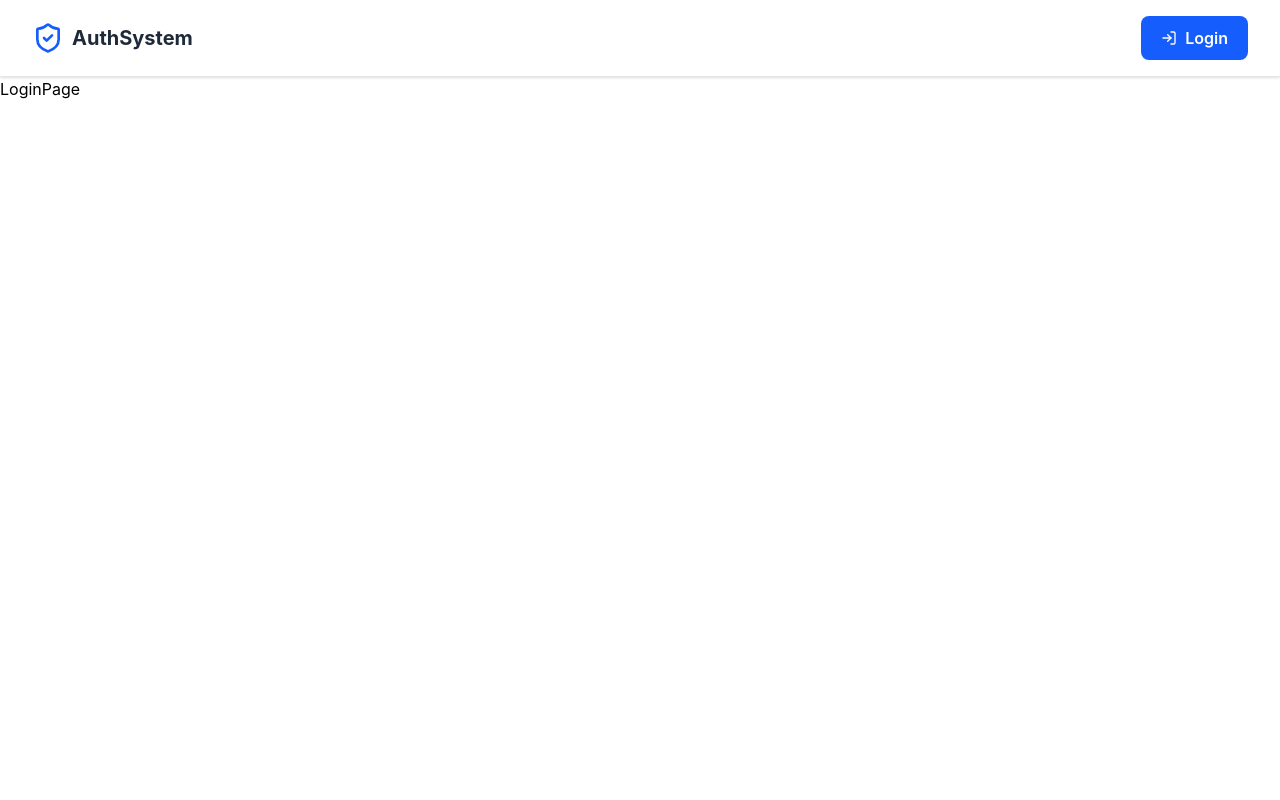
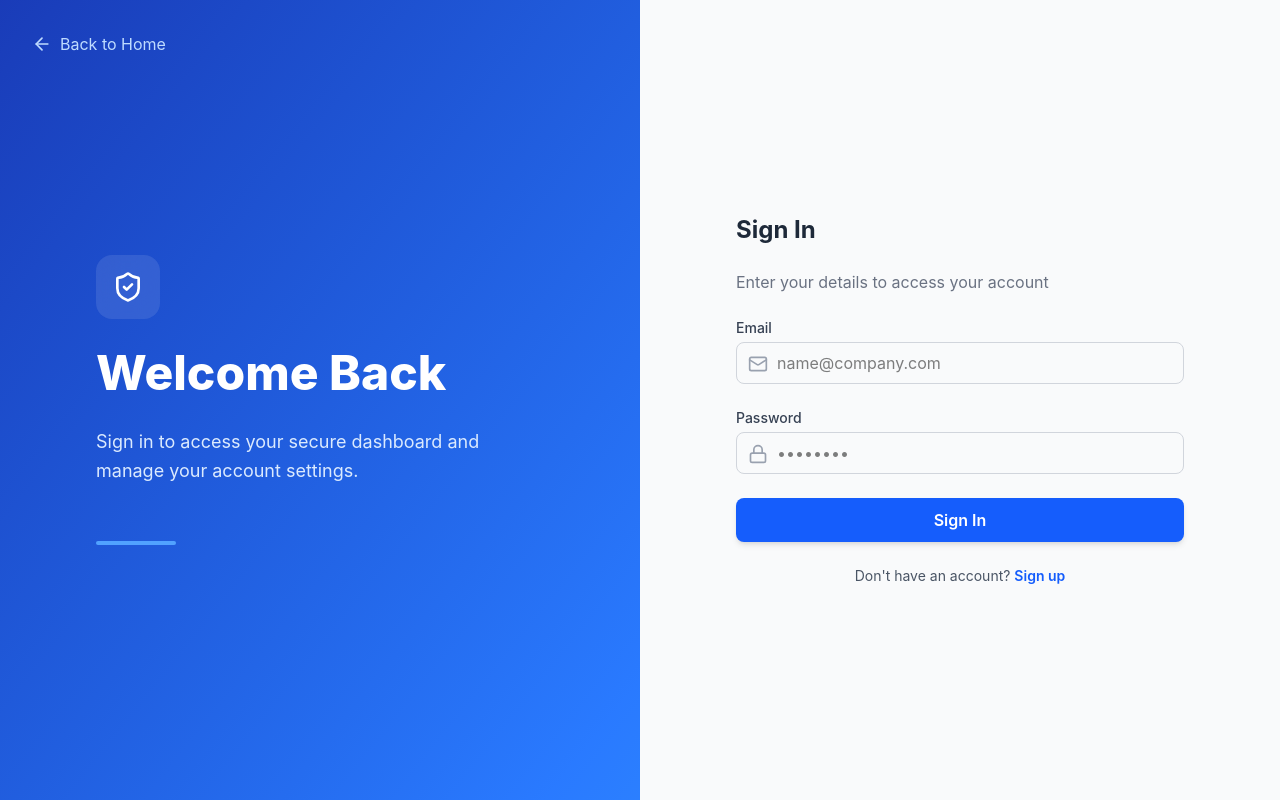
Before and after one commit to rani-rangari/authentication-system, a React (Vite) app in the folder frontend/: page /login in a window 1280 px wide. Built offline with nearby package versions, Linux system fonts and the light colour scheme.

Commit message:
feat: add login and signup forms

```diff
--- a/frontend/src/App.tsx
+++ b/frontend/src/App.tsx
@@ -1,18 +1,22 @@
-import { BrowserRouter, Routes, Route } from 'react-router-dom';
-import MainLayout from './components/layout/MainLayout';
-import LoginPage from './pages/LoginPage';
-import HomePage from './pages/HomePage';
-import SignupPage from './pages/SignupPage';
+import { BrowserRouter, Routes, Route } from "react-router-dom";
+import MainLayout from "./components/layout/MainLayout";
+import LoginPage from "./pages/LoginPage";
+import HomePage from "./pages/HomePage";
+import SignupPage from "./pages/SignupPage";
 
 function App() {
   return (
     <BrowserRouter>
       <Routes>
-        <Route path="/" element={<MainLayout />}>
-          <Route index element={<HomePage />} />
-          <Route path="login" element={<LoginPage />} />
-          <Route path="signup" element={<SignupPage />} />
+        {/* Public Pages WITH Navbar */}
+        <Route element={<MainLayout />}>
+          <Route path="/" element={<HomePage />} />
+          {/* Other pages like About, Contact, etc */}
         </Route>
+
+        {/* Auth Pages WITHOUT Navbar */}
+        <Route path="/login" element={<LoginPage />} />
+        <Route path="/signup" element={<SignupPage />} />
       </Routes>
     </BrowserRouter>
   );
--- a/frontend/src/components/auth/LoginForm.tsx
+++ b/frontend/src/components/auth/LoginForm.tsx
@@ -1,9 +1,77 @@
-import React from 'react'
+import { useState } from 'react';
+import { Loader2, Mail, Lock } from 'lucide-react';
+import { Link } from 'react-router-dom';
 
 const LoginForm = () => {
+  const [isLoading, setIsLoading] = useState(false);
+  const [formData, setFormData] = useState({ email: '', password: '' });
+
+  const handleSubmit = async (e: React.FormEvent) => {
+    e.preventDefault();
+    setIsLoading(true);
+
+    // Simulate Spring Boot API call delay
+    console.log('Sending to Spring Boot:', formData);
+    await new Promise((resolve) => setTimeout(resolve, 2000));
+
+    setIsLoading(false);
+  };
+
   return (
-    <div>LoginForm</div>
-  )
-}
+    <form onSubmit={handleSubmit} className="space-y-6">
+      <h2 className="text-2xl font-bold text-gray-800">Sign In</h2>
+      <p className="text-gray-500">Enter your details to access your account</p>
 
-export default LoginForm
+      {/* Email Input */}
+      <div>
+        <label className="block text-sm font-medium text-gray-700 mb-1">Email</label>
+        <div className="relative">
+          <Mail className="absolute left-3 top-3 w-5 h-5 text-gray-400" />
+          <input
+            type="email"
+            required
+            className="w-full pl-10 pr-4 py-2 border border-gray-300 rounded-lg focus:ring-2 focus:ring-blue-500 outline-none transition"
+            placeholder="name@company.com"
+            onChange={(e) => setFormData({ ...formData, email: e.target.value })}
+          />
+        </div>
+      </div>
+
+      {/* Password Input */}
+      <div>
+        <label className="block text-sm font-medium text-gray-700 mb-1">Password</label>
+        <div className="relative">
+          <Lock className="absolute left-3 top-3 w-5 h-5 text-gray-400" />
+          <input
+            type="password"
+            required
+            className="w-full pl-10 pr-4 py-2 border border-gray-300 rounded-lg focus:ring-2 focus:ring-blue-500 outline-none transition"
+            placeholder="••••••••"
+            onChange={(e) => setFormData({ ...formData, password: e.target.value })}
+          />
+        </div>
+      </div>
+
+      {/* Submit Button */}
+      <button
+        type="submit"
+        disabled={isLoading}
+        className="w-full py-2.5 bg-blue-600 hover:bg-blue-700 text-white font-semibold rounded-lg shadow-md transition-all flex items-center justify-center gap-2"
+      >
+        {isLoading ? (
+          <>
+            <Loader2 className="w-5 h-5 animate-spin" />
+            Authenticating...
+          </>
+        ) : (
+          'Sign In'
+        )}
+      </button>
+        <p className="text-center text-sm text-gray-600">
+        Don't have an account? <Link to="/signup" className="text-blue-600 font-semibold hover:underline">Sign up</Link>
+      </p>
+    </form>
+  );
+};
+
+export default LoginForm;
--- a/frontend/src/components/auth/SignupForm.tsx
+++ b/frontend/src/components/auth/SignupForm.tsx
@@ -1,9 +1,59 @@
-import React from 'react'
+import { useState } from 'react';
+import { Loader2, Mail, Lock, User } from 'lucide-react';
+import { Link } from 'react-router-dom';
 
 const SignupForm = () => {
+  const [isLoading, setIsLoading] = useState(false);
+  const [formData, setFormData] = useState({ name: '', email: '', password: '' });
+
+  const handleSubmit = async (e: React.FormEvent) => {
+    e.preventDefault();
+    setIsLoading(true);
+    // Logic for Spring Boot API integration will go here
+    await new Promise((resolve) => setTimeout(resolve, 2000));
+    setIsLoading(false);
+  };
+
   return (
-    <div>SignupForm</div>
-  )
-}
+    <form onSubmit={handleSubmit} className="space-y-6">
+      <h2 className="text-2xl font-bold text-gray-800">Create Account</h2>
 
-export default SignupForm
+      {/* Name Input */}
+      <div>
+        <label className="block text-sm font-medium text-gray-700 mb-1">Full Name</label>
+        <div className="relative">
+          <User className="absolute left-3 top-3 w-5 h-5 text-gray-400" />
+          <input type="text" required className="w-full pl-10 pr-4 py-2 border border-gray-300 rounded-lg focus:ring-2 focus:ring-blue-500 outline-none" placeholder="John Doe" onChange={(e) => setFormData({...formData, name: e.target.value})} />
+        </div>
+      </div>
+
+      {/* Email Input */}
+      <div>
+        <label className="block text-sm font-medium text-gray-700 mb-1">Email</label>
+        <div className="relative">
+          <Mail className="absolute left-3 top-3 w-5 h-5 text-gray-400" />
+          <input type="email" required className="w-full pl-10 pr-4 py-2 border border-gray-300 rounded-lg focus:ring-2 focus:ring-blue-500 outline-none" placeholder="name@company.com" onChange={(e) => setFormData({...formData, email: e.target.value})} />
+        </div>
+      </div>
+
+      {/* Password Input */}
+      <div>
+        <label className="block text-sm font-medium text-gray-700 mb-1">Password</label>
+        <div className="relative">
+          <Lock className="absolute left-3 top-3 w-5 h-5 text-gray-400" />
+          <input type="password" required className="w-full pl-10 pr-4 py-2 border border-gray-300 rounded-lg focus:ring-2 focus:ring-blue-500 outline-none" placeholder="••••••••" onChange={(e) => setFormData({...formData, password: e.target.value})} />
+        </div>
+      </div>
+
+      <button type="submit" disabled={isLoading} className="w-full py-2.5 bg-blue-600 hover:bg-blue-700 text-white font-semibold rounded-lg shadow-md transition-all flex items-center justify-center gap-2">
+        {isLoading ? <Loader2 className="w-5 h-5 animate-spin" /> : 'Sign Up'}
+      </button>
+
+      <p className="text-center text-sm text-gray-600">
+        Already have an account? <Link to="/login" className="text-blue-600 font-semibold hover:underline">Log in</Link>
+      </p>
+    </form>
+  );
+};
+
+export default SignupForm;
--- a/frontend/src/pages/LoginPage.tsx
+++ b/frontend/src/pages/LoginPage.tsx
@@ -1,9 +1,57 @@
-import React from 'react'
+import { ArrowLeft, ShieldCheck } from 'lucide-react';
+import { Link } from 'react-router-dom';
+import LoginForm from '../components/auth/LoginForm';
 
 const LoginPage = () => {
   return (
-    <div>LoginPage</div>
-  )
-}
+    <div className="flex min-h-screen">
+      {/* Left Side: Branding */}
+      <div className="hidden lg:flex w-1/2 bg-linear-to-br from-blue-800 to-blue-500 text-white items-center justify-center p-12 relative">
 
-export default LoginPage
+  {/* Back to Home Button */}
+  <Link
+    to="/"
+    className="absolute top-8 left-8 flex items-center gap-2 text-blue-200 hover:text-white transition-colors"
+  >
+    <ArrowLeft className="w-5 h-5" />
+    Back to Home
+  </Link>
+
+  {/* Content */}
+  <div className="max-w-md space-y-6">
+    <div className="w-16 h-16 bg-white/10 rounded-2xl flex items-center justify-center backdrop-blur-md">
+      <ShieldCheck className="w-8 h-8 text-white" />
+    </div>
+    <h1 className="text-5xl font-extrabold leading-tight">
+      Welcome Back
+    </h1>
+    <p className="text-blue-100 text-lg leading-relaxed">
+      Sign in to access your secure dashboard and manage your account settings.
+    </p>
+
+    {/* Decorative element */}
+    <div className="pt-8">
+      <div className="h-1 w-20 bg-blue-400 rounded-full"></div>
+    </div>
+  </div>
+</div>
+
+      {/* Right Side: Form */}
+<div className="w-full lg:w-1/2 flex flex-col justify-center p-8 bg-gray-50 relative">
+
+    {/* Mobile-Only "Back to Home" */}
+    <div className="lg:hidden absolute top-8 left-8">
+      <Link to="/" className="flex items-center gap-2 text-gray-600 hover:text-blue-600 transition-colors font-medium">
+        <ArrowLeft className="w-5 h-5" /> Back
+      </Link>
+    </div>
+
+    <div className="w-full max-w-md mx-auto">
+      <LoginForm />
+    </div>
+  </div>
+  </div>
+  );
+};
+
+export default LoginPage;
--- a/frontend/src/pages/SignupPage.tsx
+++ b/frontend/src/pages/SignupPage.tsx
@@ -1,9 +1,43 @@
-import React from 'react'
+import SignupForm from '../components/auth/SignupForm';
+import { ArrowLeft, UserPlus } from 'lucide-react';
+import { Link } from 'react-router-dom';
 
 const SignupPage = () => {
   return (
-    <div>SignupPage</div>
-  )
-}
+    <div className="flex min-h-screen">
+      {/* Left Side: Branding */}
+      <div className="hidden lg:flex w-1/2 relative bg-linear-to-br from-blue-800 to-blue-500 text-white items-center justify-center p-12">
+        <Link to="/" className="absolute top-8 left-8 flex items-center gap-2 text-blue-200 hover:text-white transition-colors">
+          <ArrowLeft className="w-5 h-5" /> Back to Home
+        </Link>
+        <div className="max-w-md space-y-6">
+          <div className="w-16 h-16 bg-white/10 rounded-2xl flex items-center justify-center backdrop-blur-md">
+            <UserPlus className="w-8 h-8 text-white" />
+          </div>
+          <h1 className="text-5xl font-extrabold">Create Account</h1>
+          <p className="text-blue-100 text-lg">
+      Join our secure platform and start managing your account with ease
+          </p>
+           {/* Decorative element */}
+    <div className="pt-8">
+      <div className="h-1 w-20 bg-blue-400 rounded-full"></div>
+    </div>
+        </div>
+      </div>
 
-export default SignupPage
+      {/* Right Side: Signup Form */}
+      <div className="w-full lg:w-1/2 flex flex-col justify-center p-8 bg-gray-50 relative">
+        <div className="lg:hidden absolute top-8 left-8">
+          <Link to="/" className="flex items-center gap-2 text-gray-600 hover:text-blue-600 font-medium">
+            <ArrowLeft className="w-5 h-5" /> Back
+          </Link>
+        </div>
+        <div className="w-full max-w-md mx-auto">
+          <SignupForm />
+        </div>
+      </div>
+    </div>
+  );
+};
+
+export default SignupPage;
```
